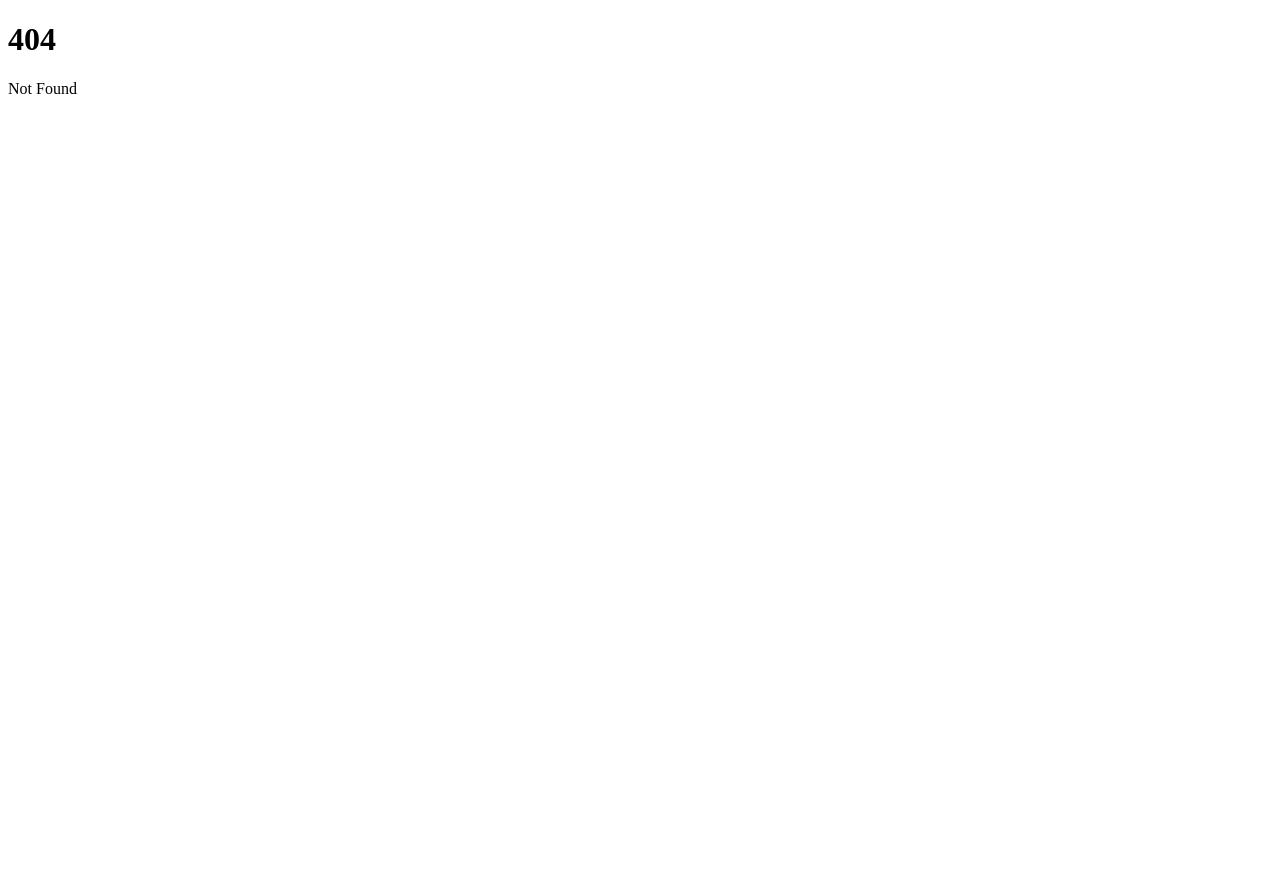
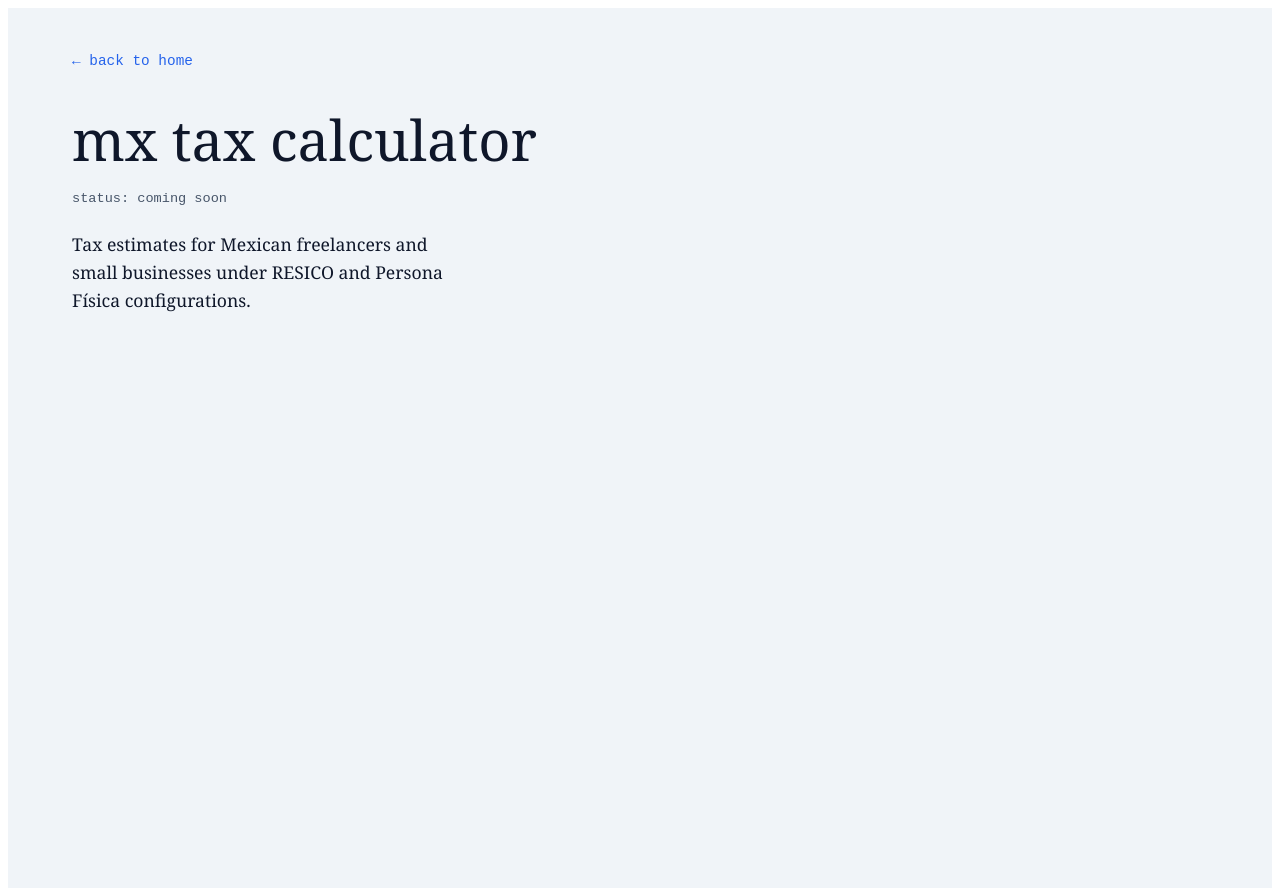
Before and after one commit to aeternam-13/aeternam-13.github.io, a SvelteKit app: page /mxtaxcalculator in a window 1280 px wide. Before the commit this address had no page. Before the commit the page ends 800 px from the top, so only its background shows below. Built offline with nearby package versions, Linux system fonts and the light colour scheme.

Commit message:
feat: mxtaxcalculator page

```diff
--- /dev/null
+++ b/src/routes/mxtaxcalculator/+page.svelte
@@ -0,0 +1,59 @@
+<script lang="ts">
+</script>
+
+<svelte:head>
+    <title>MX Tax Calculator — aeternam</title>
+</svelte:head>
+
+<main class="container">
+    <a href="/" class="back-link">← back to home</a>
+
+    <h1>mx tax calculator</h1>
+    <p class="status">status: coming soon</p>
+    <p class="description">
+        Tax estimates for Mexican freelancers and small businesses under RESICO
+        and Persona Física configurations.
+    </p>
+</main>
+
+<style>
+    .container {
+        min-height: 100vh;
+        padding: 2.5rem clamp(1.5rem, 5vw, 5rem);
+        background: var(--stone, #f0f4f8);
+        color: var(--ink, #0f172a);
+        font-family: "Fraunces", Georgia, serif;
+    }
+
+    .back-link {
+        display: inline-block;
+        color: var(--patina, #2563eb);
+        text-decoration: none;
+        font-family: "JetBrains Mono", monospace;
+        font-size: 0.9rem;
+        margin-bottom: 2rem;
+    }
+
+    .back-link:hover {
+        text-decoration: underline;
+    }
+
+    h1 {
+        font-size: clamp(2rem, 5vw, 3.5rem);
+        font-weight: 500;
+        margin: 0 0 0.5rem;
+    }
+
+    .status {
+        font-family: "JetBrains Mono", monospace;
+        font-size: 0.85rem;
+        color: var(--ink-soft, #475569);
+        margin-bottom: 1.5rem;
+    }
+
+    .description {
+        font-size: 1.1rem;
+        max-width: 40ch;
+        line-height: 1.6;
+    }
+</style>
```
